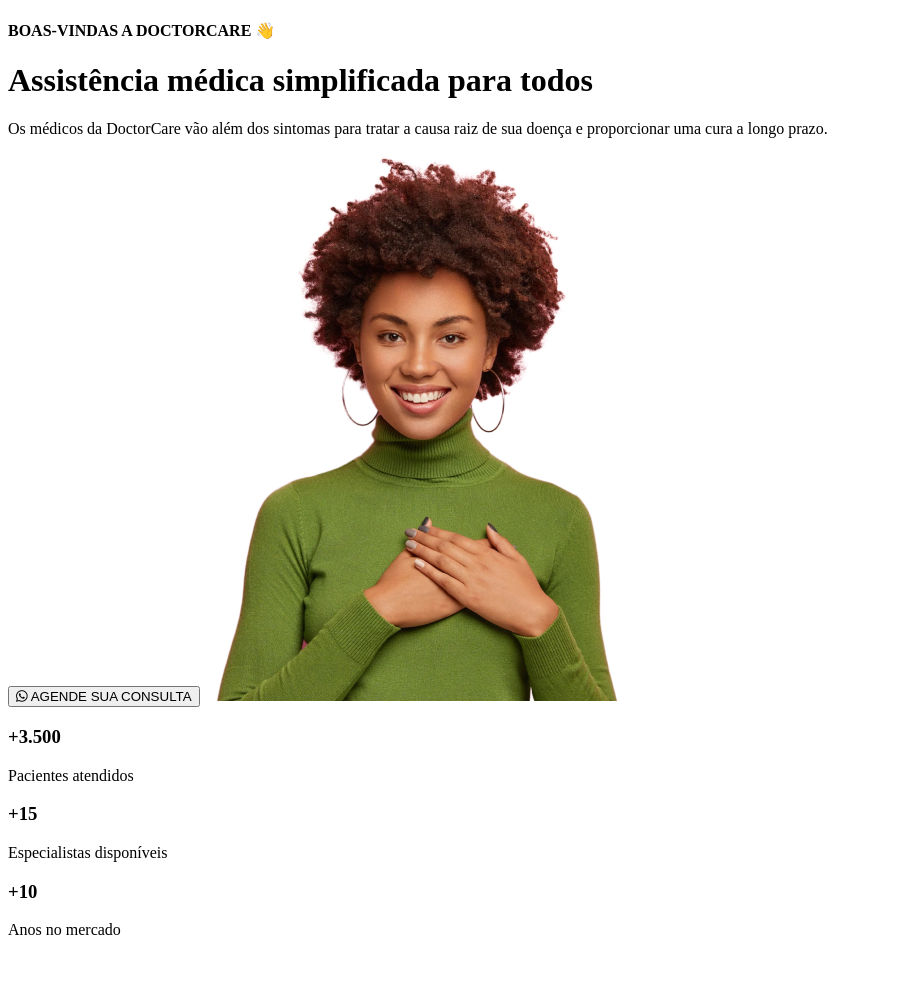
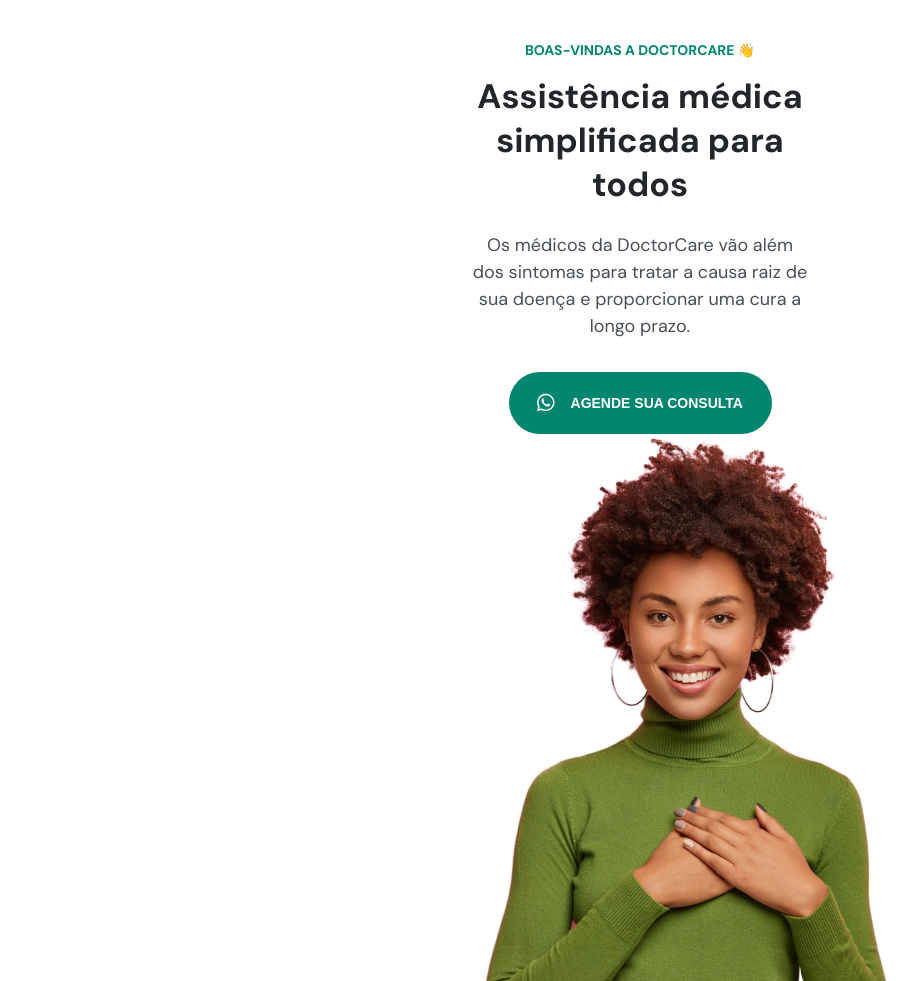
Before and after one commit to bantheus/Doctor-Care, a plain HTML site: page index.html in a window 1280 px wide. Shown: the top 981 px of the page, without its empty margins (0-916 px from the left). Before the commit the page ends 955 px from the top, so only its background shows below. Drawn offline with Linux system fonts and the light colour scheme.

Commit message:
update: css files

```diff
--- a/css/color.css
+++ b/css/color.css
@@ -0,0 +1,5 @@
+:root {
+	--primary-color: hsl(170, 100%, 26%);
+    --headline: hsl(210, 11%, 15%);
+    --paragraph: hsl(210, 9%, 31%);
+}
--- a/css/font.css
+++ b/css/font.css
@@ -1,3 +1,13 @@
 @import url("https://fonts.googleapis.com/css2?family=DM+Sans:wght@400;500;700&display=swap");
 
-/*font-family: 'DM Sans', sans-serif;*/
+:root {
+	font-size: 62.5%;
+	font-family: "DM Sans", sans-serif;
+
+	/*--- TEXT SIZE ---*/
+	--text-size-1: 3.4rem;
+	--text-size-2: 2rem;
+	--text-size-3: 1.8rem;
+	--text-size-4: 1.6rem;
+	--text-size-5: 1.4rem;
+}
--- a/css/main.css
+++ b/css/main.css
@@ -1,3 +1,66 @@
 @import "reset.css";
 @import "color.css";
 @import "font.css";
+
+body {
+	text-align: center;
+	font-size: var(--text-size-4);
+}
+
+header {
+	width: 37.5rem;
+
+	margin: 4.1rem auto 0 auto;
+	padding: 0 2rem;
+}
+
+h1 {
+	font-size: var(--text-size-1);
+	color: var(--headline);
+	line-height: 130%;
+
+	margin-bottom: 2.4rem;
+}
+
+h4 {
+	font-size: var(--text-size-5);
+	color: var(--primary-color);
+	margin-bottom: 1.6rem;
+}
+
+p {
+	font-size: var(--text-size-3);
+	line-height: 150%;
+	font-weight: 400;
+	color: var(--paragraph);
+
+	margin-bottom: 3.2rem;
+}
+
+button {
+	background-color: var(--primary-color);
+
+	border: none;
+	border-radius: 4rem;
+
+	margin-bottom: 6rem;
+
+	height: 6.2rem;
+	width: 26.3rem;
+
+	text-transform: uppercase;
+	color: #ffffff;
+	font-size: var(--text-size-5);
+	font-weight: 700;
+
+	display: flex;
+	align-items: center;
+	justify-content: center;
+	gap: 1.6rem;
+	margin: 0 auto;
+	cursor: pointer;
+}
+
+button i {
+	font-size: var(--text-size-2);
+}
--- a/css/reset.css
+++ b/css/reset.css
@@ -0,0 +1,4 @@
+* {
+	margin: 0;
+	box-sizing: border-box;
+}
--- a/index.html
+++ b/index.html
@@ -13,17 +13,18 @@
 		<link rel="stylesheet" href="css/main.css" />
 	</head>
 	<body>
+		<header>
 			<h4>BOAS-VINDAS A DOCTORCARE 👋</h4>
 
 			<h1>Assistência médica simplificada para todos</h1>
 
 			<p>
-			Os médicos da DoctorCare vão além dos sintomas para tratar a causa
-			raiz de sua doença e proporcionar uma cura a longo prazo.
+				Os médicos da DoctorCare vão além dos sintomas para tratar a
+				causa raiz de sua doença e proporcionar uma cura a longo prazo.
 			</p>
 
 			<button>
-			<i class="fa-brands fa-whatsapp"></i> AGENDE SUA CONSULTA
+				<i class="fa-brands fa-whatsapp icone"></i> AGENDE SUA CONSULTA
 			</button>
 
 			<img
@@ -39,5 +40,6 @@
 
 			<h3>+10</h3>
 			<p>Anos no mercado</p>
+		</header>
 	</body>
 </html>
```
Lines whose indentation alone changed are shown as unchanged.
